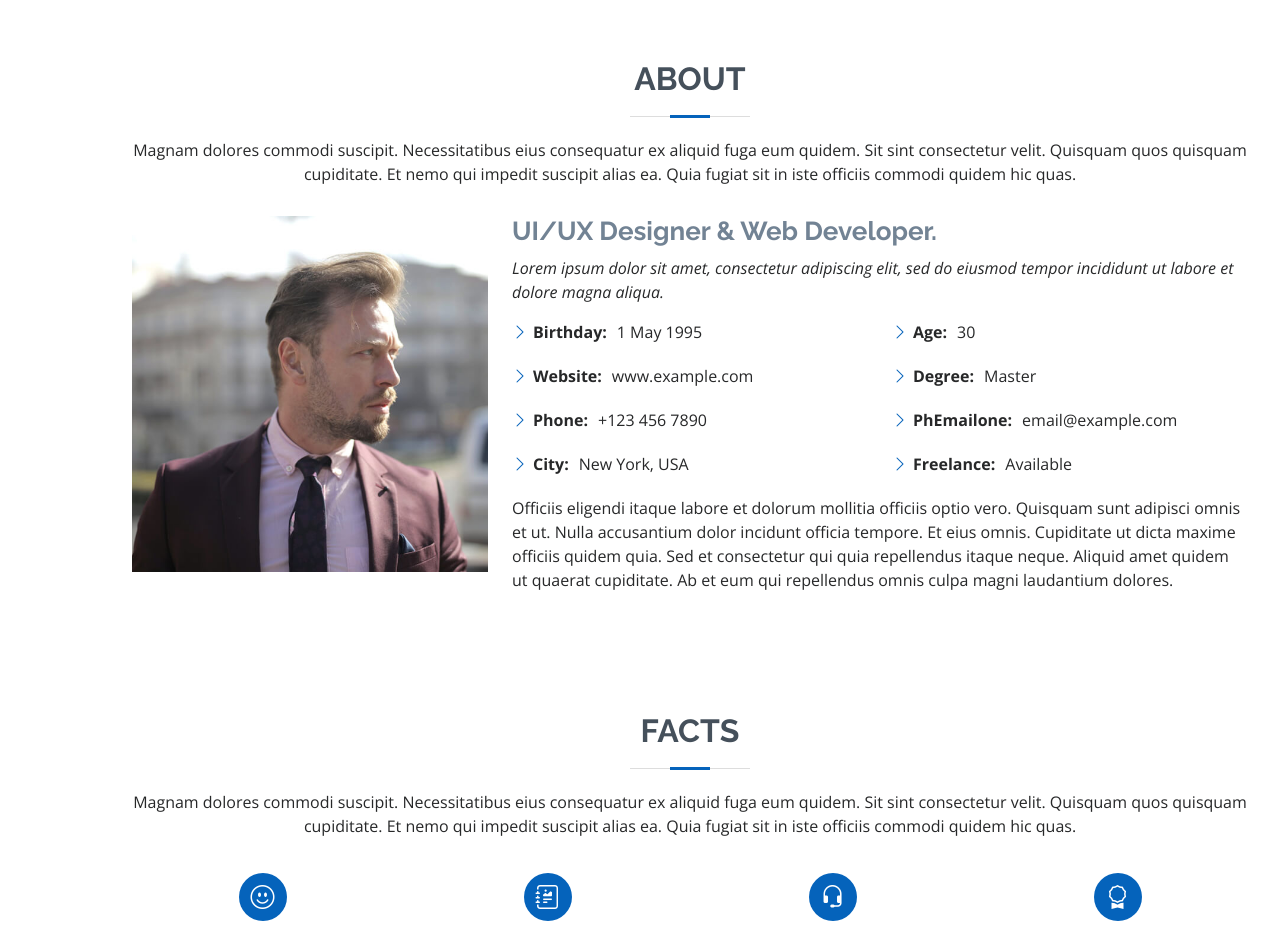
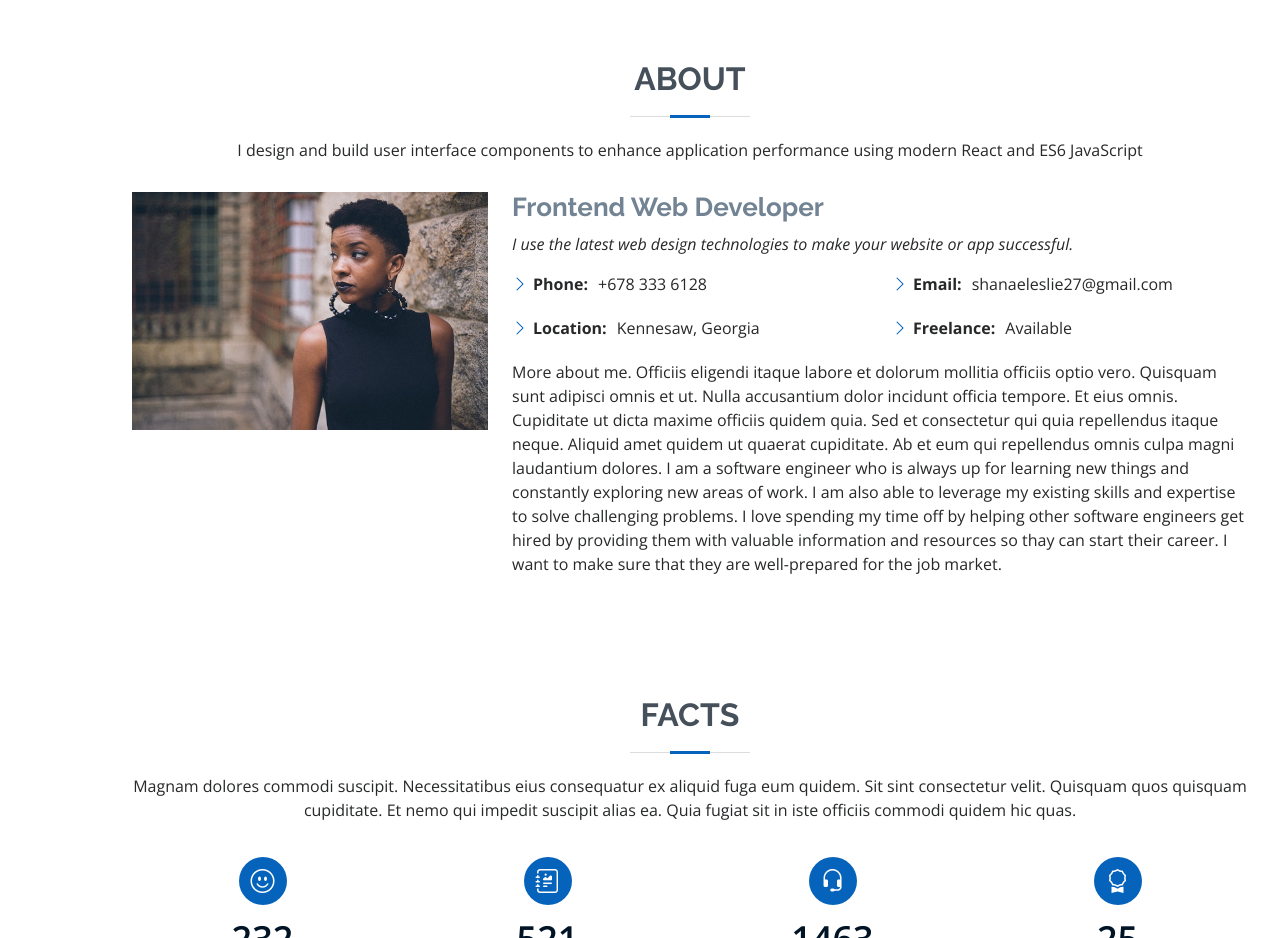
Before and after one commit to ShanaeL29/my-portfolio, a plain HTML site: page index.html in a window 1280 px wide. Shown: the part 800-1738 px from the top of the page. Drawn offline with nearby package versions, Linux system fonts and the light colour scheme.

Commit message:
Started to fix about section of portfolio

```diff
--- a/assets/css/style.css
+++ b/assets/css/style.css
@@ -485,7 +485,7 @@ section {
 }
 
 /*--------------------------------------------------------------
-# Akills
+# Skills
 --------------------------------------------------------------*/
 .skills .progress {
   height: 60px;
--- a/index.html
+++ b/index.html
@@ -123,58 +123,47 @@
           <div class="section-title">
             <h2>About</h2>
             <p>
-              Magnam dolores commodi suscipit. Necessitatibus eius consequatur
-              ex aliquid fuga eum quidem. Sit sint consectetur velit. Quisquam
-              quos quisquam cupiditate. Et nemo qui impedit suscipit alias ea.
-              Quia fugiat sit in iste officiis commodi quidem hic quas.
+              I design and build user interface components to enhance
+              application performance using modern React and ES6 JavaScript
             </p>
           </div>
 
           <div class="row">
             <div class="col-lg-4">
-              <img src="assets/img/profile-img.jpg" class="img-fluid" alt="" />
+              <img src="assets/img/about-image.jpg" class="img-fluid" alt="" />
             </div>
             <div class="col-lg-8 pt-4 pt-lg-0 content">
-              <h3>UI/UX Designer &amp; Web Developer.</h3>
+              <h3>Frontend Web Developer</h3>
               <p class="fst-italic">
-                Lorem ipsum dolor sit amet, consectetur adipiscing elit, sed do
-                eiusmod tempor incididunt ut labore et dolore magna aliqua.
+                I use the latest web design technologies to make your website or
+                app successful.
               </p>
               <div class="row">
                 <div class="col-lg-6">
                   <ul>
+                    <!-- <li>
+                      <i class="bi bi-chevron-right"></i>
+                      <strong>Website:</strong>
+                      <a href="https://www.shanaeleslie.com" target="_blank"
+                        >www.shanaeleslie.com</a
+                      >
+                    </li> -->
                     <li>
                       <i class="bi bi-chevron-right"></i>
-                      <strong>Birthday:</strong> <span>1 May 1995</span>
+                      <strong>Phone:</strong> <span>+678 333 6128</span>
                     </li>
                     <li>
                       <i class="bi bi-chevron-right"></i>
-                      <strong>Website:</strong> <span>www.example.com</span>
-                    </li>
-                    <li>
-                      <i class="bi bi-chevron-right"></i>
-                      <strong>Phone:</strong> <span>+123 456 7890</span>
-                    </li>
-                    <li>
-                      <i class="bi bi-chevron-right"></i>
-                      <strong>City:</strong> <span>New York, USA</span>
+                      <strong>Location:</strong> <span>Kennesaw, Georgia</span>
                     </li>
                   </ul>
                 </div>
                 <div class="col-lg-6">
                   <ul>
                     <li>
-                      <i class="bi bi-chevron-right"></i> <strong>Age:</strong>
-                      <span>30</span>
-                    </li>
-                    <li>
                       <i class="bi bi-chevron-right"></i>
-                      <strong>Degree:</strong> <span>Master</span>
-                    </li>
-                    <li>
-                      <i class="bi bi-chevron-right"></i>
-                      <strong>PhEmailone:</strong>
-                      <span>email@example.com</span>
+                      <strong>Email:</strong>
+                      <span>shanaeleslie27@gmail.com</span>
                     </li>
                     <li>
                       <i class="bi bi-chevron-right"></i>
@@ -184,13 +173,20 @@
                 </div>
               </div>
               <p>
-                Officiis eligendi itaque labore et dolorum mollitia officiis
-                optio vero. Quisquam sunt adipisci omnis et ut. Nulla
-                accusantium dolor incidunt officia tempore. Et eius omnis.
-                Cupiditate ut dicta maxime officiis quidem quia. Sed et
+                More about me. Officiis eligendi itaque labore et dolorum
+                mollitia officiis optio vero. Quisquam sunt adipisci omnis et
+                ut. Nulla accusantium dolor incidunt officia tempore. Et eius
+                omnis. Cupiditate ut dicta maxime officiis quidem quia. Sed et
                 consectetur qui quia repellendus itaque neque. Aliquid amet
                 quidem ut quaerat cupiditate. Ab et eum qui repellendus omnis
-                culpa magni laudantium dolores.
+                culpa magni laudantium dolores. I am a software engineer who is
+                always up for learning new things and constantly exploring new
+                areas of work. I am also able to leverage my existing skills and
+                expertise to solve challenging problems. I love spending my time
+                off by helping other software engineers get hired by providing
+                them with valuable information and resources so thay can start
+                their career. I want to make sure that they are well-prepared
+                for the job market.
               </p>
             </div>
           </div>
```
Also changed, not shown: assets/img/about-image.jpg (added), assets/img/profile-img.jpg (deleted).
